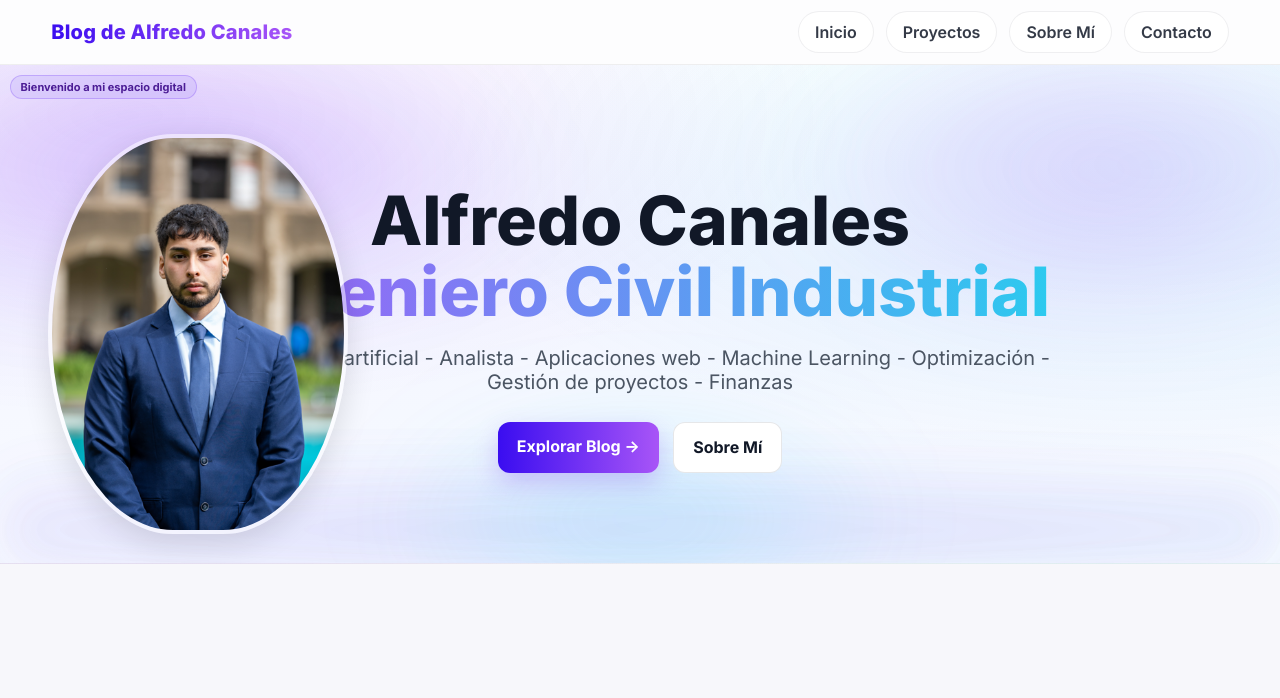
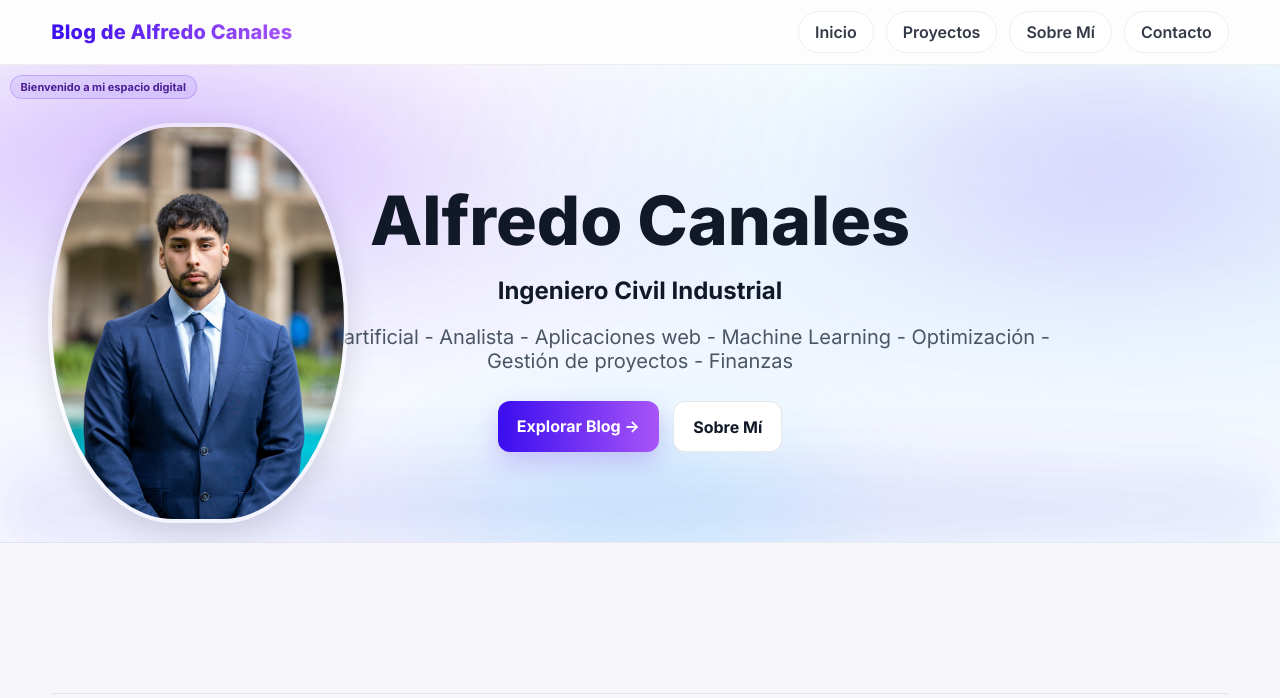
Before and after one commit to Alfr123456/MiBlog2, a Django app: page / in a window 1280 px wide. Shown: the top 698 px of the page. Run offline with Django 5.2, Linux system fonts and the light colour scheme.

Commit message:
home.html

```diff
--- a/miapp/templates/layouts/home.html
+++ b/miapp/templates/layouts/home.html
@@ -6,20 +6,23 @@
 {% block hero %}
 <section class="hero">
   <div class="hero-bg"></div>
-    <figure class="hero-portrait-left">
+
+  <div class="chip">Bienvenido a mi espacio digital</div>
+
+  <div class="container hero-content">
+
+
+    <!-- Nombre en H1 -->
+    <h1 class="hero-title">Alfredo Canales</h1>
+      <figure class="hero-portrait-left">
     <img src="{% static 'images/Alfredo.png' %}" alt="Alfredo Canales" loading="eager" decoding="async">
   </figure>
-
-  <div class="container hero-content">
-    <div class="chip">Bienvenido a mi espacio digital</div>
-
-    <h1>
-      Alfredo Canales
-      <span>Ingeniero Civil Industrial</span>
-    </h1>
+    <!-- Subtítulo en H2 debajo -->
+    <h2 class="hero-subtitle">Ingeniero Civil Industrial</h2>
 
     <p class="lead">
-    Inteligencia artificial - Analista - Aplicaciones web - Machine Learning - Optimización -Gestión de proyectos - Finanzas
+      Inteligencia artificial - Analista - Aplicaciones web - Machine Learning - Optimización -
+      Gestión de proyectos - Finanzas
     </p>
 
     <div class="cta">
@@ -28,12 +31,10 @@
     </div>
   </div>
 
-  <!-- ondas decorativas -->
-  <div class="waves">
-    <span></span><span></span><span></span>
-  </div>
+  <div class="waves"><span></span><span></span><span></span></div>
 </section>
 {% endblock %}
+
 
 {% block content %}
 
```
